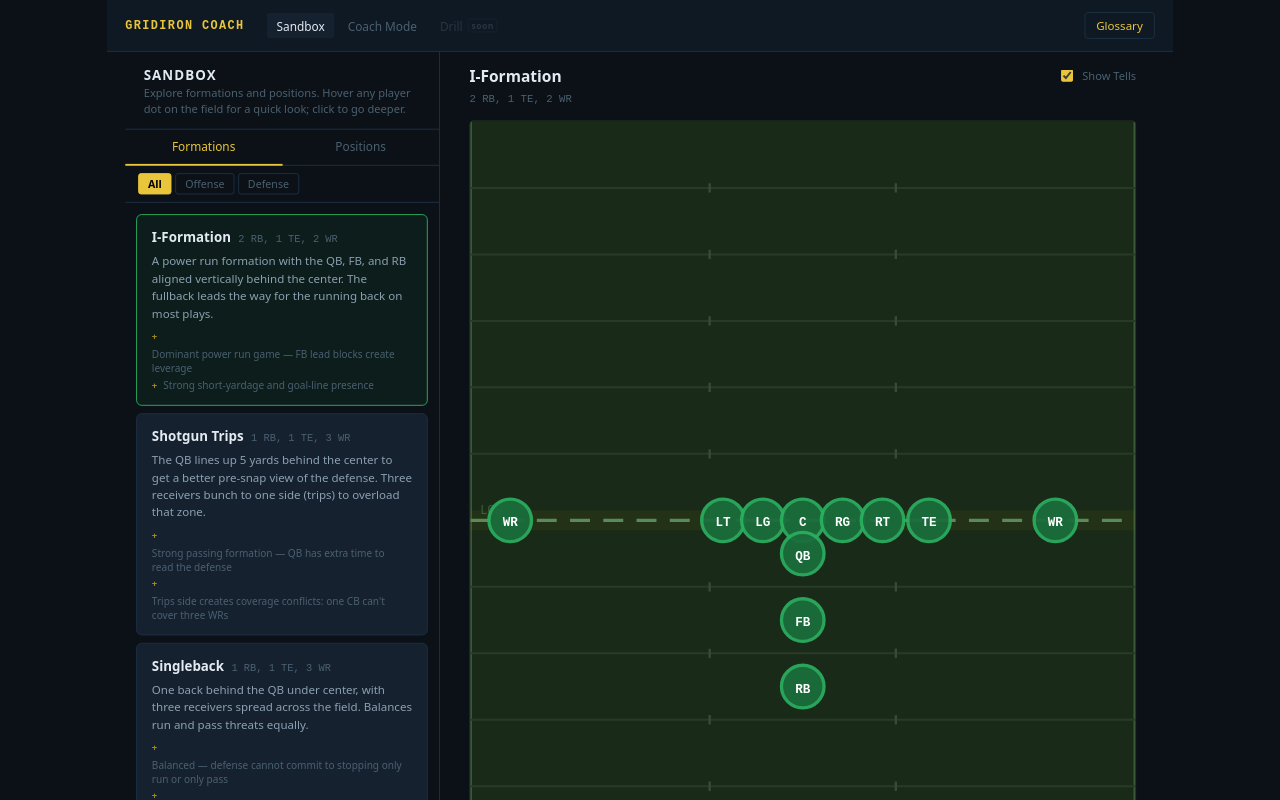
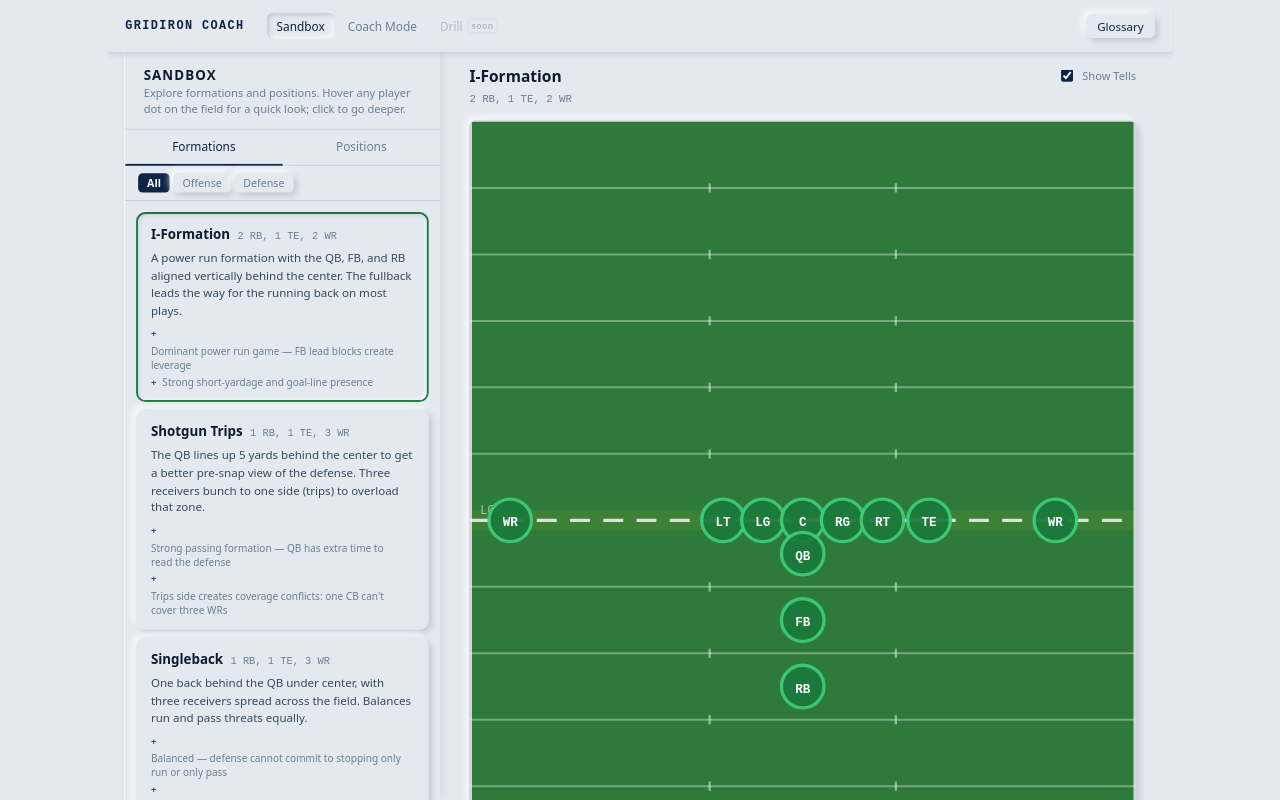
Before and after one commit to CounterTorque/gridiron-coach, a Svelte app: page / in a window 1280 px wide. Built offline with nearby package versions, Linux system fonts and the light colour scheme.

Commit message:
Updated Scheme

```diff
--- a/src/App.svelte
+++ b/src/App.svelte
@@ -92,9 +92,11 @@
     align-items: center;
     justify-content: space-between;
     padding: 0 1.25rem;
-    border-bottom: 1px solid var(--border);
     flex-shrink: 0;
-    background: var(--surface);
+    background: var(--bg);
+    box-shadow: 0 2px 8px var(--shadow-dark), 0 -1px 0 var(--shadow-light);
+    position: relative;
+    z-index: 10;
   }
 
   .topbar-left {
@@ -117,28 +119,28 @@
   }
 
   .nav-btn {
-    background: none;
+    background: var(--bg);
     border: none;
     padding: 0.3rem 0.65rem;
     font-size: 0.8rem;
     font-family: inherit;
     color: var(--text-muted);
     cursor: pointer;
-    border-radius: 3px;
+    border-radius: 6px;
     display: flex;
     align-items: center;
     gap: 0.35rem;
-    transition: background 0.1s, color 0.1s;
+    transition: box-shadow 0.15s, color 0.15s;
   }
 
   .nav-btn:not(:disabled):hover {
-    background: var(--surface-raised);
+    box-shadow: var(--neu-raised-sm);
     color: var(--text-primary);
   }
 
   .nav-btn.active {
-    color: var(--text-primary);
-    background: var(--surface-raised);
+    color: var(--accent);
+    box-shadow: var(--neu-inset-sm);
   }
 
   .nav-btn:disabled {
@@ -158,20 +160,20 @@
   }
 
   .glossary-btn {
-    background: none;
-    border: 1px solid var(--border);
-    border-radius: 4px;
+    background: var(--bg);
+    border: none;
+    border-radius: 6px;
     padding: 0.3rem 0.75rem;
     font-size: 0.78rem;
     font-family: inherit;
     color: var(--accent);
     cursor: pointer;
-    transition: background 0.1s, border-color 0.1s;
+    box-shadow: var(--neu-raised-sm);
+    transition: box-shadow 0.15s;
   }
 
   .glossary-btn:hover {
-    background: var(--surface-raised);
-    border-color: var(--accent);
+    box-shadow: var(--neu-raised);
   }
 
   .main-content {
--- a/src/app.css
+++ b/src/app.css
@@ -1,26 +1,34 @@
 :root {
-  --bg:            #0b1117;
-  --surface:       #0f1923;
-  --surface-raised: #162130;
-  --surface-hover: #1c2d40;
-  --border:        #1e3045;
-  --border-hover:  #2a4060;
+  --bg:              #e4e9f0;
+  --surface:         #e4e9f0;
+  --surface-raised:  #edf1f6;
+  --surface-hover:   #dce1e8;
+  --border:          #c8d0da;
+  --border-hover:    #a0b0c0;
 
-  --text-primary:  #e2eaf2;
-  --text-secondary:#8ba0b0;
-  --text-muted:    #4a6070;
+  --text-primary:    #0d1b2e;
+  --text-secondary:  #344a60;
+  --text-muted:      #6a7f94;
 
-  --accent:        #e8c53a;
-  --accent-muted:  #a08820;
-  --off-accent:    #2aaf60;
-  --def-accent:    #2a60af;
+  --accent:          #0d2347;
+  --accent-muted:    #2a5080;
+  --off-accent:      #1a7a3c;
+  --def-accent:      #0d2347;
+
+  --shadow-light:    #ffffff;
+  --shadow-dark:     #bcc5cf;
+
+  --neu-raised:      5px 5px 14px var(--shadow-dark), -5px -5px 14px var(--shadow-light);
+  --neu-raised-sm:   3px 3px 8px var(--shadow-dark), -3px -3px 8px var(--shadow-light);
+  --neu-inset:       inset 4px 4px 10px var(--shadow-dark), inset -4px -4px 10px var(--shadow-light);
+  --neu-inset-sm:    inset 2px 2px 6px var(--shadow-dark), inset -2px -2px 6px var(--shadow-light);
 
   font-family: system-ui, 'Segoe UI', Roboto, sans-serif;
   font-size: 16px;
   line-height: 1.5;
   color: var(--text-primary);
   background: var(--bg);
-  color-scheme: dark;
+  color-scheme: light;
   -webkit-font-smoothing: antialiased;
   -moz-osx-font-smoothing: grayscale;
 }
--- a/src/lib/components/FormationCard.svelte
+++ b/src/lib/components/FormationCard.svelte
@@ -29,30 +29,34 @@
     display: flex;
     flex-direction: column;
     gap: 0.5rem;
-    background: var(--surface-raised);
-    border: 1px solid var(--border);
-    border-radius: 6px;
+    background: var(--bg);
+    border: none;
+    border-radius: 10px;
     padding: 0.875rem 1rem;
     text-align: left;
     cursor: pointer;
-    transition: border-color 0.15s, background 0.15s;
+    box-shadow: var(--neu-raised-sm);
+    transition: box-shadow 0.15s;
     font-family: inherit;
     width: 100%;
   }
 
   .card:hover {
-    border-color: var(--border-hover);
-    background: var(--surface-hover);
+    box-shadow: var(--neu-raised);
+  }
+
+  .card.selected {
+    box-shadow: var(--neu-inset-sm);
   }
 
   .card.selected.offense {
-    border-color: var(--off-accent);
-    background: rgba(42,175,96,0.08);
+    outline: 2px solid var(--off-accent);
+    outline-offset: -2px;
   }
 
   .card.selected.defense {
-    border-color: var(--def-accent);
-    background: rgba(42,96,175,0.08);
+    outline: 2px solid var(--def-accent);
+    outline-offset: -2px;
   }
 
   .card-header {
--- a/src/lib/components/FormationField.svelte
+++ b/src/lib/components/FormationField.svelte
@@ -13,10 +13,10 @@
   const FIELD_H = 110;
   const LOS_Y = 60; // line of scrimmage y-coordinate
 
-  const OFF_COLOR = '#1a6e3c';
-  const DEF_COLOR = '#1a3a6e';
-  const OFF_STROKE = '#2aaf60';
-  const DEF_STROKE = '#2a60af';
+  const OFF_COLOR = '#1a7a3c';
+  const DEF_COLOR = '#0d2347';
+  const OFF_STROKE = '#3dcc7a';
+  const DEF_STROKE = '#4a7abf';
   const LABEL_COLOR = '#ffffff';
 
   function onEnter(idx) { hoveredIdx = idx; }
@@ -47,31 +47,31 @@
     aria-label={formation ? `${formation.name} formation diagram` : 'Football field'}
   >
     <!-- Field background -->
-    <rect width="100" height="110" fill="#1a2a18" />
+    <rect width="100" height="110" fill="#2d7a3a" />
 
     <!-- Sidelines -->
-    <line x1="0" y1="0" x2="0" y2="110" stroke="#3a5a38" stroke-width="0.5" />
-    <line x1="100" y1="0" x2="100" y2="110" stroke="#3a5a38" stroke-width="0.5" />
+    <line x1="0" y1="0" x2="0" y2="110" stroke="rgba(255,255,255,0.75)" stroke-width="0.5" />
+    <line x1="100" y1="0" x2="100" y2="110" stroke="rgba(255,255,255,0.75)" stroke-width="0.5" />
 
     <!-- Horizontal yard lines (every ~5 yds of the visible window) -->
     {#each [10, 20, 30, 40, 50, 70, 80, 90, 100] as yLine}
-      <line x1="0" y1={yLine} x2="100" y2={yLine} stroke="#2a3a28" stroke-width="0.3" />
+      <line x1="0" y1={yLine} x2="100" y2={yLine} stroke="rgba(255,255,255,0.35)" stroke-width="0.3" />
     {/each}
 
     <!-- Hash marks — two columns of vertical ticks, ~35 and ~65 across (NFL hash proportions) -->
     {#each [10, 20, 30, 40, 50, 70, 80, 90, 100] as yLine}
-      <line x1="36" y1={yLine - 0.7} x2="36" y2={yLine + 0.7} stroke="#3a4a38" stroke-width="0.35" />
-      <line x1="64" y1={yLine - 0.7} x2="64" y2={yLine + 0.7} stroke="#3a4a38" stroke-width="0.35" />
+      <line x1="36" y1={yLine - 0.7} x2="36" y2={yLine + 0.7} stroke="rgba(255,255,255,0.45)" stroke-width="0.35" />
+      <line x1="64" y1={yLine - 0.7} x2="64" y2={yLine + 0.7} stroke="rgba(255,255,255,0.45)" stroke-width="0.35" />
     {/each}
 
     <!-- Neutral zone band -->
-    <rect x="0" y="58.5" width="100" height="3" fill="rgba(255,220,0,0.04)" />
+    <rect x="0" y="58.5" width="100" height="3" fill="rgba(255,220,0,0.07)" />
 
     <!-- Line of scrimmage -->
-    <line x1="0" y1="60" x2="100" y2="60" stroke="#5a8a58" stroke-width="0.5" stroke-dasharray="3,2" />
+    <line x1="0" y1="60" x2="100" y2="60" stroke="rgba(255,255,255,0.8)" stroke-width="0.5" stroke-dasharray="3,2" />
 
     <!-- "LOS" label -->
-    <text x="1.5" y="59" font-size="1.8" fill="#4a7a48" font-family="monospace" opacity="0.7">LOS</text>
+    <text x="1.5" y="59" font-size="1.8" fill="rgba(255,255,255,0.6)" font-family="monospace" opacity="0.9">LOS</text>
 
     {#if formation}
       <!-- Player dots -->
@@ -120,7 +120,7 @@
         />
       {/if}
     {:else}
-      <text x="50" y="60" text-anchor="middle" dominant-baseline="middle" fill="#3a5a38" font-size="4" font-family="sans-serif">
+      <text x="50" y="60" text-anchor="middle" dominant-baseline="middle" fill="rgba(255,255,255,0.3)" font-size="4" font-family="sans-serif">
         Select a formation
       </text>
     {/if}
@@ -149,9 +149,10 @@
   .field-svg {
     width: 100%;
     height: auto;
-    border: 1px solid #2a3a28;
-    border-radius: 4px;
+    border: 1px solid var(--border);
+    border-radius: 6px;
     display: block;
+    box-shadow: var(--neu-raised-sm);
   }
 
   .player-dot {
@@ -163,15 +164,16 @@
   }
 
   .player-dot:focus circle {
-    stroke: #e8c53a;
+    stroke: #ffffff;
     stroke-width: 0.8px;
   }
 
   .tells-panel {
-    background: var(--surface-raised);
-    border: 1px solid var(--border);
-    border-radius: 4px;
+    background: var(--bg);
+    border: none;
+    border-radius: 6px;
     padding: 0.6rem 0.875rem;
+    box-shadow: var(--neu-raised-sm);
   }
 
   .tells-label {
--- a/src/lib/components/PositionTooltip.svelte
+++ b/src/lib/components/PositionTooltip.svelte
@@ -33,14 +33,14 @@
 
 <style>
   .tooltip {
-    background: #0f1923;
-    border: 1px solid #2a3a4a;
-    border-radius: 4px;
+    background: rgba(13,35,71,0.95);
+    border: 1px solid rgba(255,255,255,0.18);
+    border-radius: 5px;
     padding: 6px 8px;
     min-width: 160px;
     max-width: 220px;
     pointer-events: none;
-    box-shadow: 0 4px 16px rgba(0,0,0,0.5);
+    box-shadow: 0 4px 16px rgba(0,0,0,0.4), 0 1px 0 rgba(255,255,255,0.08) inset;
     position: absolute;
     white-space: normal;
     z-index: 50;
@@ -49,14 +49,14 @@
   .tt-name {
     font-size: 11px;
     font-weight: 700;
-    color: #e8c53a;
+    color: #ffffff;
     margin-bottom: 3px;
-    letter-spacing: 0.04em;
+    letter-spacing: 0.05em;
   }
 
   .tt-resp {
     font-size: 10px;
-    color: #8ba0b0;
+    color: rgba(255,255,255,0.7);
     line-height: 1.4;
   }
 </style>
--- a/src/routes/Sandbox.svelte
+++ b/src/routes/Sandbox.svelte
@@ -195,7 +195,7 @@
     flex-direction: column;
     gap: 0;
     overflow: hidden;
-    border-right: 1px solid var(--border);
+    box-shadow: 2px 0 8px rgba(0,0,0,0.08), -1px 0 0 var(--shadow-light);
   }
 
   .panel-header {
@@ -254,21 +254,22 @@
   }
 
   .filter-btn {
-    background: none;
-    border: 1px solid var(--border);
-    border-radius: 3px;
+    background: var(--bg);
+    border: none;
+    border-radius: 5px;
     padding: 0.2rem 0.6rem;
     font-size: 0.72rem;
     font-family: inherit;
     color: var(--text-muted);
     cursor: pointer;
-    transition: background 0.1s, color 0.1s;
+    box-shadow: var(--neu-raised-sm);
+    transition: box-shadow 0.15s, color 0.15s;
   }
 
   .filter-btn.active {
     background: var(--accent);
-    border-color: var(--accent);
-    color: #000;
+    box-shadow: none;
+    color: #ffffff;
     font-weight: 600;
   }
 
@@ -387,7 +388,7 @@
     position: absolute;
     left: 0;
     color: #c0392b;
-    font-weight: 700;
+    font-weight: 900;
   }
 
   /* Positions tab */
@@ -395,18 +396,19 @@
     display: flex;
     align-items: center;
     gap: 0.75rem;
-    background: var(--surface-raised);
-    border: 1px solid var(--border);
-    border-radius: 5px;
+    background: var(--bg);
+    border: none;
+    border-radius: 8px;
     padding: 0.6rem 0.75rem;
     cursor: pointer;
     text-align: left;
     font-family: inherit;
     width: 100%;
-    transition: background 0.1s;
+    box-shadow: var(--neu-raised-sm);
+    transition: box-shadow 0.15s;
   }
 
-  .pos-row:hover { background: var(--surface-hover); }
+  .pos-row:hover { box-shadow: var(--neu-raised); }
 
   .pos-abbr-sm {
     width: 2.2rem;
@@ -421,8 +423,8 @@
     flex-shrink: 0;
   }
 
-  .pos-abbr-sm.offense { background: #1a6e3c; border: 1px solid #2aaf60; color: #fff; }
-  .pos-abbr-sm.defense { background: #1a3a6e; border: 1px solid #2a60af; color: #fff; }
+  .pos-abbr-sm.offense { background: #1a7a3c; border: 2px solid #3dcc7a; color: #fff; }
+  .pos-abbr-sm.defense { background: #0d2347; border: 2px solid #4a7abf; color: #fff; }
 
   .pos-row-text {
     display: flex;
@@ -485,8 +487,8 @@
     flex-shrink: 0;
   }
 
-  .pos-abbr.offense { background: #1a6e3c; border: 2px solid #2aaf60; color: #fff; }
-  .pos-abbr.defense { background: #1a3a6e; border: 2px solid #2a60af; color: #fff; }
+  .pos-abbr.offense { background: #1a7a3c; border: 2px solid #3dcc7a; color: #fff; }
+  .pos-abbr.defense { background: #0d2347; border: 2px solid #4a7abf; color: #fff; }
 
   .pos-detail-header h3 {
     margin: 0 0 0.15rem;
@@ -541,19 +543,20 @@
   }
 
   .glossary-link {
-    background: none;
-    border: 1px solid var(--border);
-    border-radius: 4px;
+    background: var(--bg);
+    border: none;
+    border-radius: 6px;
     padding: 0.4rem 0.75rem;
     color: var(--accent);
     font-size: 0.75rem;
     cursor: pointer;
     font-family: inherit;
     align-self: flex-start;
-    transition: background 0.1s;
+    box-shadow: var(--neu-raised-sm);
+    transition: box-shadow 0.15s;
   }
 
-  .glossary-link:hover { background: var(--surface-raised); }
+  .glossary-link:hover { box-shadow: var(--neu-raised); }
 
   .compact-formation {
     margin-bottom: 0.75rem;
```
Also changed, not shown: src/lib/components/GlossaryDrawer.svelte (+18 -15 lines), src/routes/Coach.svelte (+73 -52 lines).
